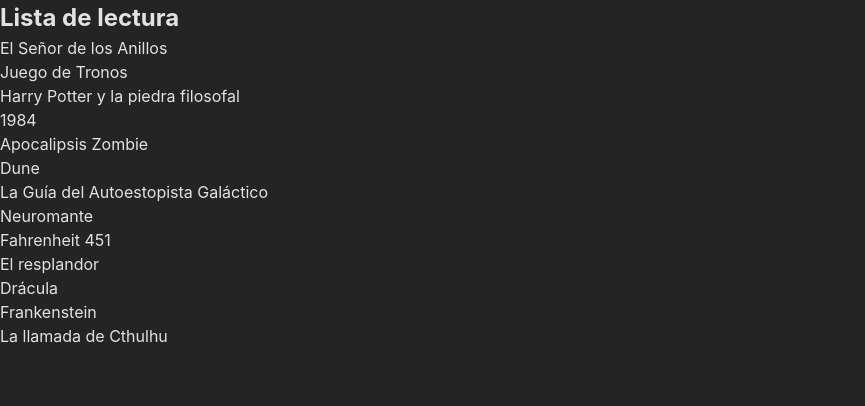
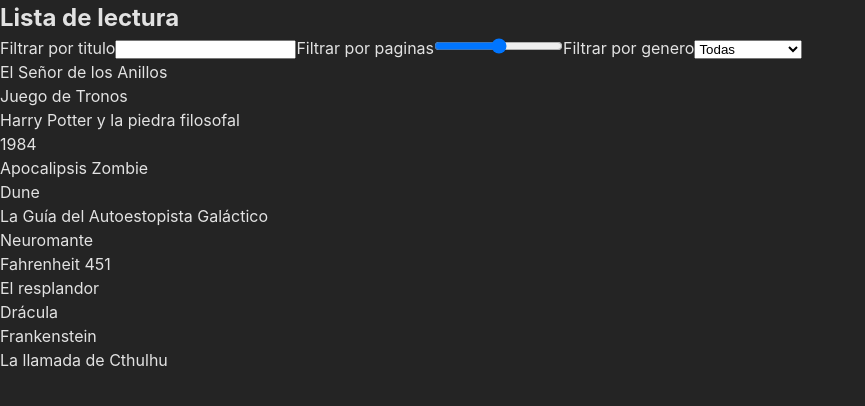
Before and after one commit to edmirgalvan01/reading-list, a React (Vite) app: page / in a window 1280 px wide. Shown: the top 406 px of the page, without its empty margins (0-865 px from the left). Built offline with nearby package versions, Linux system fonts and the light colour scheme.

Commit message:
HTML Home stucture

```diff
--- a/src/pages/Home.tsx
+++ b/src/pages/Home.tsx
@@ -5,6 +5,25 @@
   return (
     <section className="Home">
       <h1>Lista de lectura</h1>
+      <div className="Filters">
+        <label>
+          Filtrar por titulo
+          <input type="text" name="search" id="search" />
+        </label>
+        <label>
+          Filtrar por paginas
+          <input type="range" name="pages" id="pages" min="0" max="100" />
+        </label>
+        <label>
+          Filtrar por genero
+          <select name="genres" id="genres">
+            <option selected>Todas</option>
+            <option value="Fantasía">Fantasía</option>
+            <option value="Ciencia ficción">Ciencia ficción</option>
+            <option value="Terror">Terror</option>
+          </select>
+        </label>
+      </div>
       <ul>
         {books.library.map(({ book }) => (
           <li>{book.title}</li>
```
